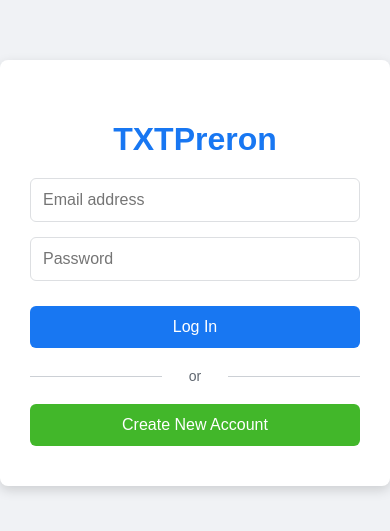
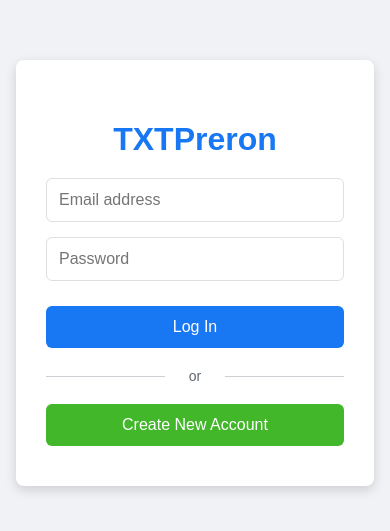
Before and after one commit to easakibahmad/txtpreron, a React (Vite) app in the folder frontend/: page /login in a window 390 px wide. Shown: the part 149-680 px from the top of the page. Built offline with nearby package versions, Linux system fonts and the light colour scheme; no server answers.

Commit message:
make responsive

```diff
--- a/frontend/src/styles/chat.scss
+++ b/frontend/src/styles/chat.scss
@@ -7,8 +7,9 @@
     background: #fff;
     border-right: 1px solid #ddd;
     padding: 1rem;
+    overflow-y: auto;
 
-    .header{
+    .header {
       display: flex;
       align-items: center;
       justify-content: space-between;
@@ -16,6 +17,7 @@
       padding-bottom: 10px;
       text-transform: uppercase;
       font-weight: 700;
+      font-size: 14px;
     }
 
     ul {
@@ -45,6 +47,8 @@
           height: 10px;
           background: #4caf50;
           border-radius: 50%;
+          margin-left: 8px;
+          flex-shrink: 0;
         }
       }
     }
@@ -66,9 +70,10 @@
         margin: 5px 0;
         padding: 10px 15px;
         border-radius: 15px;
-        max-width: 60%;
+        max-width: 70%;
         position: relative;
         font-size: 14px;
+        word-wrap: break-word;
 
         .timestamp {
           font-size: 10px;
@@ -102,6 +107,7 @@
       display: flex;
       padding: 10px;
       border-top: 1px solid #ddd;
+      background: #fafafa;
 
       input {
         flex-grow: 1;
@@ -109,6 +115,7 @@
         border: none;
         border-radius: 20px;
         outline: none;
+        font-size: 14px;
       }
 
       button {
@@ -119,34 +126,13 @@
         color: white;
         border-radius: 20px;
         cursor: pointer;
+        font-size: 14px;
+
+        &:hover {
+          background: #006fe0;
+        }
       }
     }
-  }
-}
-
-.chat-list ul li {
-  display: flex;
-  justify-content: space-between;
-  align-items: center;
-  padding: 10px;
-  border-radius: 8px;
-  cursor: pointer;
-
-  &:hover {
-    background: #f1f1f1;
-  }
-
-  &.active {
-    background: #e6f0ff;
-    font-weight: bold;
-  }
-
-  .online-dot {
-    width: 10px;
-    height: 10px;
-    background: #4caf50;
-    border-radius: 50%;
-    margin-left: 8px;
   }
 }
 
@@ -157,6 +143,8 @@
   flex: 1;
   font-size: 18px;
   color: #666;
+  padding: 20px;
+  text-align: center;
 }
 
 .logout-button {
@@ -167,14 +155,22 @@
   border-radius: 8px;
   cursor: pointer;
   margin-left: 10px;
+  font-size: 12px;
 
   &:hover {
     background: yellowgreen;
   }
 }
 
+/* Responsive */
+@media (max-width: 1024px) {
+  .chat-container {
+    .chat-list {
+      width: 30%;
+    }
+  }
+}
 
-/* Responsive */
 @media (max-width: 768px) {
   .chat-container {
     flex-direction: column;
@@ -183,10 +179,65 @@
       width: 100%;
       border-right: none;
       border-bottom: 1px solid #ddd;
+      max-height: 200px;
     }
 
     .chat-window {
       width: 100%;
+      flex: 1;
+
+      .messages {
+        padding: 0.5rem;
+      }
+
+      .input-box {
+        input {
+          font-size: 13px;
+        }
+
+        button {
+          padding: 8px 15px;
+          font-size: 13px;
+        }
+      }
     }
   }
 }
+
+@media (max-width: 480px) {
+  .chat-container {
+    .chat-list {
+      max-height: 150px;
+
+      .header {
+        font-size: 12px;
+      }
+
+      ul li {
+        padding: 8px;
+        font-size: 13px;
+      }
+    }
+
+    .chat-window {
+      .messages {
+        .message {
+          max-width: 85%;
+          font-size: 13px;
+        }
+      }
+
+      .input-box {
+        input {
+          padding: 8px;
+          font-size: 12px;
+        }
+
+        button {
+          padding: 6px 12px;
+          font-size: 12px;
+        }
+      }
+    }
+  }
+}
--- a/frontend/src/styles/globals.scss
+++ b/frontend/src/styles/globals.scss
@@ -1,5 +1,12 @@
-body {
+*,
+*::before,
+*::after {
+  box-sizing: border-box;
+}
+
+html, body {
   margin: 0;
-  font-family: Arial, sans-serif;
-  background: #f5f6f8;
+  padding: 0;
+  width: 100%;
+  overflow-x: hidden; // prevent horizontal scrollbar
 }
--- a/frontend/src/styles/login.scss
+++ b/frontend/src/styles/login.scss
@@ -5,6 +5,7 @@
   min-height: 100vh;
   background-color: #f0f2f5;
   font-family: Arial, sans-serif;
+  padding: 1rem; // spacing for small screens
 
   .login-box {
     background-color: #fff;
@@ -12,6 +13,7 @@
     border-radius: 8px;
     box-shadow: 0 4px 12px rgba(0, 0, 0, 0.15);
     width: 360px;
+    max-width: 100%; // shrink on small screens
     text-align: center;
 
     .logo {
@@ -31,6 +33,7 @@
         border: 1px solid #dddfe2;
         border-radius: 6px;
         font-size: 16px;
+        width: 100%;
       }
 
       button {
@@ -42,6 +45,7 @@
         font-size: 16px;
         cursor: pointer;
         margin-top: 10px;
+        width: 100%;
 
         &:hover {
           background-color: #166fe5;
@@ -86,6 +90,7 @@
       .create-account {
         background-color: #42b72a;
         margin-top: 0;
+        width: 100%;
         &:hover {
           background-color: #36a420;
         }
@@ -93,3 +98,45 @@
     }
   }
 }
+
+/* Responsive tweaks */
+@media (max-width: 768px) {
+  .login-box {
+    padding: 30px 20px;
+
+    .logo {
+      font-size: 28px;
+    }
+
+    .login-form {
+      input,
+      button {
+        font-size: 15px;
+        padding: 10px;
+      }
+    }
+  }
+}
+
+@media (max-width: 480px) {
+  .login-box {
+    padding: 20px 15px;
+    width: 100%; // full width on very small screens
+
+    .logo {
+      font-size: 24px;
+    }
+
+    .login-form {
+      input,
+      button {
+        font-size: 14px;
+        padding: 8px;
+      }
+
+      .divider {
+        font-size: 12px;
+      }
+    }
+  }
+}
--- a/frontend/src/styles/register.scss
+++ b/frontend/src/styles/register.scss
@@ -5,6 +5,7 @@
   min-height: 100vh;
   background-color: #f0f2f5;
   font-family: Arial, sans-serif;
+  padding: 1rem; // spacing for small devices
 
   .register-box {
     background-color: #fff;
@@ -12,6 +13,7 @@
     border-radius: 8px;
     box-shadow: 0 4px 12px rgba(0, 0, 0, 0.15);
     width: 360px;
+    max-width: 100%; // shrink on smaller screens
     text-align: center;
 
     .logo {
@@ -31,17 +33,23 @@
         border: 1px solid #dddfe2;
         border-radius: 6px;
         font-size: 16px;
+        width: 100%;
       }
 
       button {
         padding: 12px;
-        background-color: #42b72a;
         color: #fff;
         border: none;
         border-radius: 6px;
         font-size: 16px;
         cursor: pointer;
         margin-top: 10px;
+        width: 100%;
+      }
+
+      // Primary register button (green)
+      button[type="submit"] {
+        background-color: #42b72a;
 
         &:hover {
           background-color: #36a420;
@@ -72,8 +80,10 @@
         }
       }
 
+      // Secondary login redirect button (blue)
       .login-redirect {
         background-color: #1877f2;
+
         &:hover {
           background-color: #166fe5;
         }
@@ -81,3 +91,45 @@
     }
   }
 }
+
+/* Responsive tweaks */
+@media (max-width: 768px) {
+  .register-box {
+    padding: 30px 20px;
+
+    .logo {
+      font-size: 28px;
+    }
+
+    .register-form {
+      input,
+      button {
+        font-size: 15px;
+        padding: 10px;
+      }
+    }
+  }
+}
+
+@media (max-width: 480px) {
+  .register-box {
+    padding: 20px 15px;
+    width: 100%;
+
+    .logo {
+      font-size: 24px;
+    }
+
+    .register-form {
+      input,
+      button {
+        font-size: 14px;
+        padding: 8px;
+      }
+
+      .divider {
+        font-size: 12px;
+      }
+    }
+  }
+}
```
